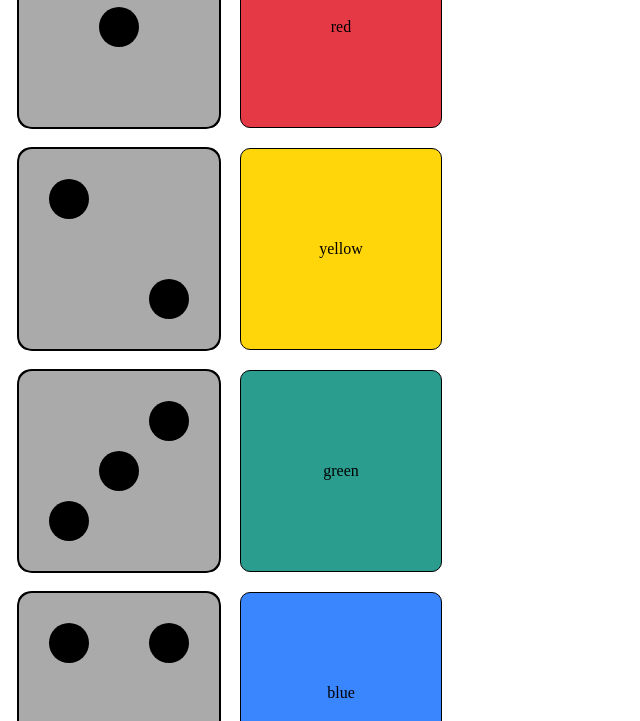
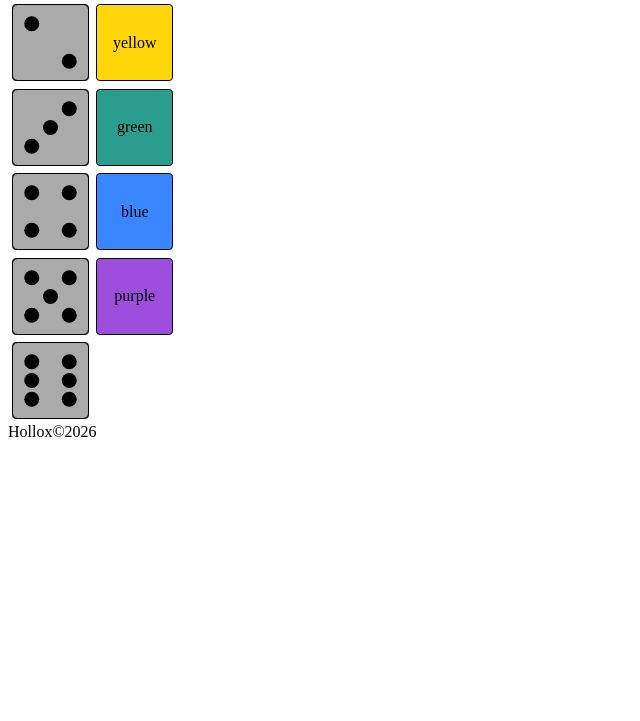
Before and after one commit to tsawyer999/sagrada-editor, a website: page source/index.html in a window 1280 px wide. Shown: the part 119-840 px from the top of the page, without its empty margins (0-640 px from the left). After the commit the page ends 800 px from the top, so only its background shows below. Drawn offline with Linux system fonts and the light colour scheme.

Commit message:
feature: reduce size dice

```diff
--- a/source/css/app.css
+++ b/source/css/app.css
@@ -1,10 +1,10 @@
 div
 {
-    border: 0px solid black;
+    border: 0 solid black;
 }
 
 .title {
-    font-size: 24px;
+    font-size: 1.5em;
     font-weight: bold;
 }
 
@@ -19,11 +19,11 @@ div
 }
 
 .dice {
-    border: 1px solid black;
-    width: 200px;
-    height: 200px;
-    margin: 10px;
-    border-radius: 10px;
+    border: 0.0234375em solid black;
+    width: 4.6875em;
+    height: 4.6875em;
+    margin: 0.234375em;
+    border-radius: 0.234375em;
     display: flex;
     align-items: center;
     justify-content: center;
@@ -54,12 +54,12 @@ div
     width: 100%;
     height: 100%;
     background: #aaaaaa;
-    border: 2px solid black;
+    border: 0.046875em solid black;
     position: absolute;
     display: flex;
     align-items: center;
     justify-content: center;
-    border-radius: 15px;
+    border-radius: 0.3515625em;
 }
 
 .side {
@@ -75,36 +75,36 @@ div
 .two {
     &:before {
         background: transparent;
-        box-shadow: #000000 -50px -50px 0px 0px, #000000 50px 50px 0px 0px;
+        box-shadow: #000000 -1.171875em -1.171875em 0 0, #000000 1.171875em 1.171875em 0 0;
     }
 }
 
 .three {
     &:before {
-        box-shadow: #000000 -50px 50px 0px 0px, #000000 50px -50px 0px 0px;
+        box-shadow: #000000 -1.171875em 1.171875em 0 0, #000000 1.171875em -1.171875em 0 0;
     }
 }
 
 .four {
     &:before {
         background: transparent;
-        box-shadow: #000000 -50px 50px 0px 0px, #000000 -50px -50px 0px 0px,
-        #000000 50px 50px 0px 0px, #000000 50px -50px 0px 0px;
+        box-shadow: #000000 -1.171875em 1.171875em 0 0, #000000 -1.171875em -1.171875em 0 0,
+        #000000 1.171875em 1.171875em 0 0, #000000 1.171875em -1.171875em 0 0;
     }
 }
 
 .five {
     &:before {
-        box-shadow: #000000 -50px -50px 0px 0px, #000000 -50px 50px 0px 0px,
-        #000000 50px -50px 0px 0px, #000000 50px 50px 0px 0px;
+        box-shadow: #000000 -1.171875em -1.171875em 0 0, #000000 -1.171875em 1.171875em 0 0,
+        #000000 1.171875em -1.171875em 0 0, #000000 1.171875em 1.171875em 0 0;
     }
 }
 
 .six {
     &:before {
         background: transparent;
-        box-shadow: #000000 -50px -50px 0px 0px, #000 -50px 0px 0px 0px,
-        #000000 -50px 50px 0px 0px, #000 50px -50px 0px 0px, #000 50px 0px 0px 0px, #000000
-        50px 50px 0px 0px;
+        box-shadow: #000000 -1.171875em -1.171875em 0 0, #000 -1.171875em 0 0 0,
+        #000000 -1.171875em 1.171875em 0 0, #000 1.171875em -1.171875em 0 0, #000 1.171875em 0 0 0, #000000
+        1.171875em 1.171875em 0 0;
     }
 }
```
